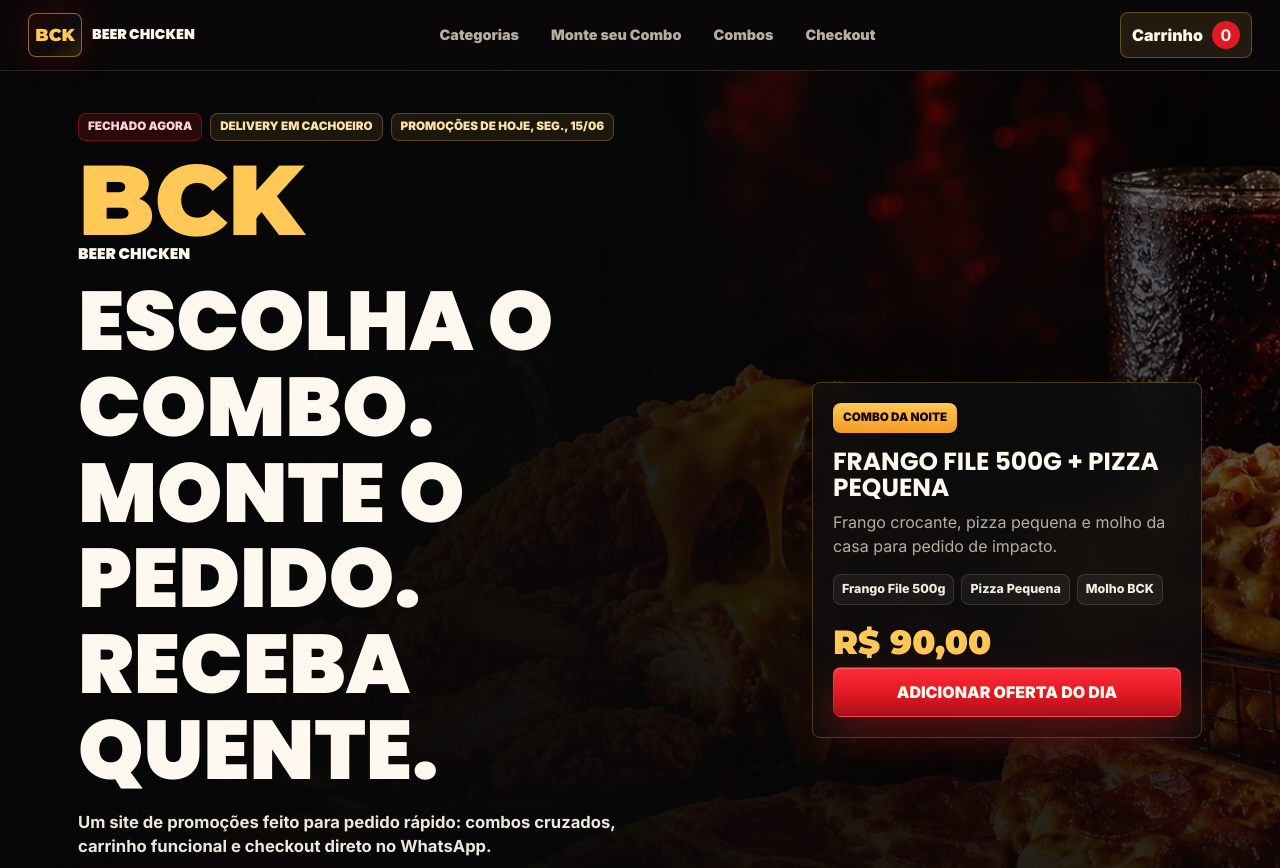
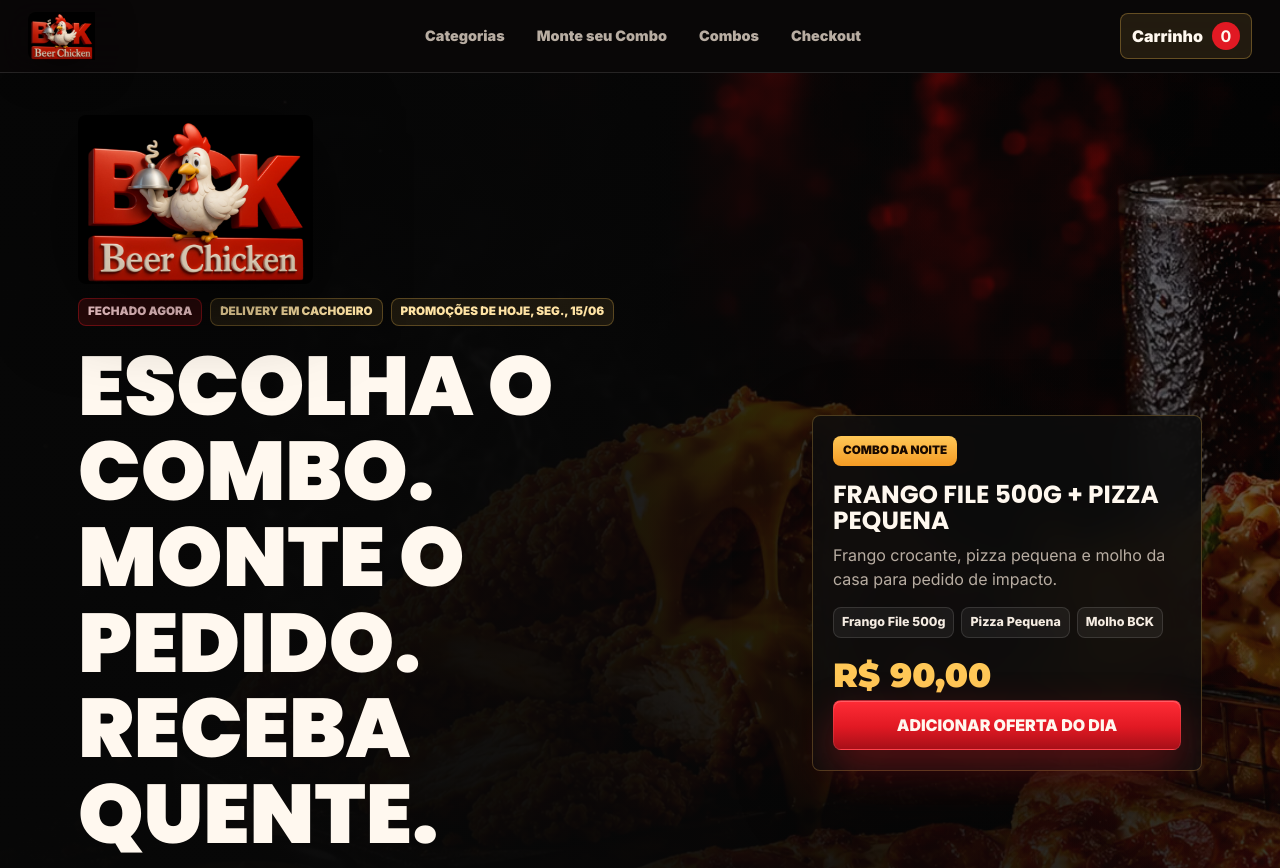
Before and after one commit to regianogava-eng/bck-promocoes, a website: page index.html in a window 1280 px wide. Shown: the top 868 px of the page. Drawn offline with Linux system fonts and the light colour scheme; no server answers.

Commit message:
Add official BCK mascot logo

```diff
--- a/index.html
+++ b/index.html
@@ -13,7 +13,7 @@
     <meta property="og:description" content="Escolha combos, monte o carrinho e finalize pelo WhatsApp.">
     <meta property="og:type" content="website">
     <meta property="og:url" content="https://beerchicken-bck.netlify.app">
-    <meta property="og:image" content="assets/images/hero-bck-feast.webp">
+    <meta property="og:image" content="assets/images/bck-mascot-logo.png">
 
     <link rel="preconnect" href="https://fonts.googleapis.com">
     <link rel="preconnect" href="https://fonts.gstatic.com" crossorigin>
@@ -21,6 +21,7 @@
       href="https://fonts.googleapis.com/css2?family=Inter:wght@400;500;600;700;800;900&family=Montserrat:wght@700;800;900&family=Poppins:wght@500;600;700;800;900&display=swap"
       rel="stylesheet"
     >
+    <link rel="preload" as="image" href="assets/images/bck-mascot-logo.png">
     <link rel="preload" as="image" href="assets/images/hero-bck-feast-mobile.webp" media="(max-width: 760px)">
     <link rel="preload" as="image" href="assets/images/hero-bck-feast.webp" media="(min-width: 761px)">
     <link rel="stylesheet" href="styles.css">
@@ -30,8 +31,7 @@
 
     <header class="store-header" data-header>
       <a class="brand" href="#inicio" aria-label="BCK Beer Chicken">
-        <span class="brand__mark">BCK</span>
-        <span class="brand__name">Beer Chicken</span>
+        <img class="brand__logo" src="assets/images/bck-mascot-logo.png" alt="BCK Beer Chicken" width="1536" height="1102">
       </a>
 
       <nav class="desktop-nav" aria-label="Navegação principal">
@@ -58,15 +58,14 @@
 
         <div class="hero-store__content">
           <div class="hero-copy">
+            <div class="brand-lockup" aria-label="BCK Beer Chicken">
+              <img class="brand-lockup__logo" src="assets/images/bck-mascot-logo.png" alt="BCK Beer Chicken" width="1536" height="1102">
+            </div>
             <div class="offer-strip">
               <span data-open-status>Aberto agora</span>
               <span>Delivery em Cachoeiro</span>
               <span data-today-label>Promoções de hoje</span>
             </div>
-            <p class="brand-lockup">
-              <span>BCK</span>
-              <strong>Beer Chicken</strong>
-            </p>
             <h1 id="hero-title">Escolha o combo. Monte o pedido. Receba quente.</h1>
             <p class="hero-copy__lead">
               Um site de promoções feito para pedido rápido: combos cruzados, carrinho funcional e checkout direto no WhatsApp.
--- a/styles.css
+++ b/styles.css
@@ -109,36 +109,17 @@ img {
 .brand {
   display: inline-flex;
   align-items: center;
-  gap: 10px;
   min-width: 0;
 }
 
-.brand__mark {
-  width: 54px;
-  height: 44px;
-  display: grid;
-  place-items: center;
-  border: 1px solid rgba(255, 200, 87, 0.48);
-  border-radius: var(--radius);
-  background: linear-gradient(135deg, #250506, #0d0d0d 60%, #322007);
-  color: var(--gold);
-  font-family: Montserrat, Inter, sans-serif;
-  font-size: 1.08rem;
-  font-weight: 900;
-  box-shadow: 0 0 34px rgba(225, 25, 35, 0.22);
-}
-
-.brand__name {
-  display: none;
-  max-width: 150px;
-  overflow: hidden;
-  color: var(--text);
-  font-family: Poppins, Inter, sans-serif;
-  font-size: 0.88rem;
-  font-weight: 900;
-  text-overflow: ellipsis;
-  text-transform: uppercase;
-  white-space: nowrap;
+.brand__logo {
+  display: block;
+  width: clamp(86px, 22vw, 138px);
+  height: 48px;
+  object-fit: contain;
+  object-position: left center;
+  border-radius: 8px;
+  filter: drop-shadow(0 8px 20px rgba(0, 0, 0, 0.34));
 }
 
 .desktop-nav {
@@ -272,25 +253,16 @@ img {
 }
 
 .brand-lockup {
-  display: inline-grid;
-  gap: 2px;
+  display: block;
   margin: 0 0 14px;
-  color: var(--gold);
-  text-transform: uppercase;
 }
 
-.brand-lockup span {
-  font-family: Montserrat, Inter, sans-serif;
-  font-size: 3.8rem;
-  font-weight: 900;
-  line-height: 0.82;
-}
-
-.brand-lockup strong {
-  color: var(--text);
-  font-family: Poppins, Inter, sans-serif;
-  font-size: 0.96rem;
-  font-weight: 950;
+.brand-lockup__logo {
+  display: block;
+  width: min(60vw, 205px);
+  height: auto;
+  border-radius: 8px;
+  filter: drop-shadow(0 18px 42px rgba(0, 0, 0, 0.58));
 }
 
 h1,
@@ -1307,7 +1279,6 @@ textarea {
 }
 
 @media (min-width: 540px) {
-  .brand__name,
   .desktop-nav {
     display: inline-flex;
   }
@@ -1353,8 +1324,8 @@ textarea {
     padding-inline: 28px;
   }
 
-  .brand-lockup span {
-    font-size: 5.4rem;
+  .brand-lockup__logo {
+    width: min(22vw, 220px);
   }
 
   h1 {
@@ -1410,8 +1381,8 @@ textarea {
     font-size: 5.2rem;
   }
 
-  .brand-lockup span {
-    font-size: 6.2rem;
+  .brand-lockup__logo {
+    width: min(20vw, 235px);
   }
 
   .product-card h3 {
@@ -1424,8 +1395,13 @@ textarea {
     display: none;
   }
 
-  .brand-lockup span {
-    font-size: 3.1rem;
+  .brand__logo {
+    width: 78px;
+    height: 42px;
+  }
+
+  .brand-lockup__logo {
+    width: min(62vw, 185px);
   }
 
   h1 {
```
Also changed, not shown: assets/images/bck-mascot-logo.png (added).
